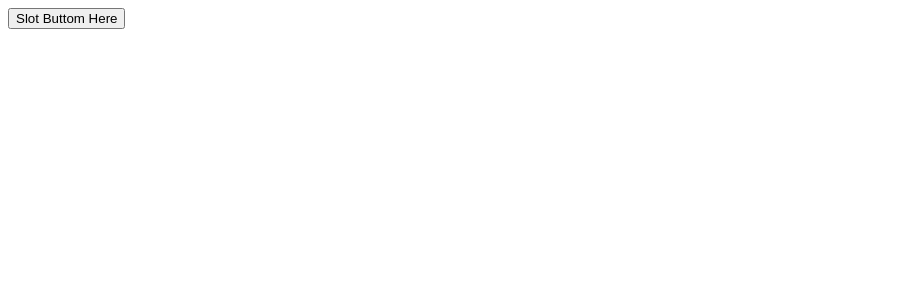
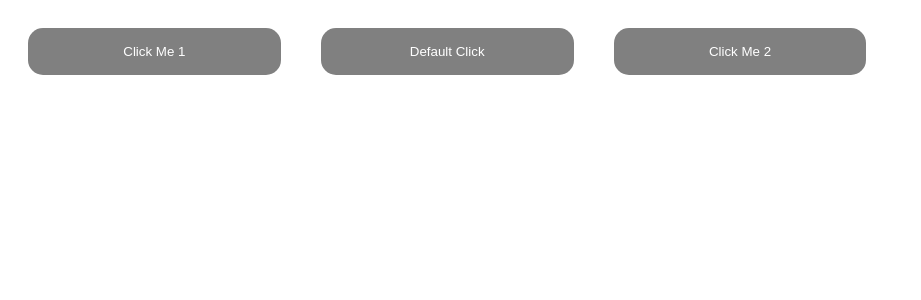
Before and after one commit to YasinDehfuli/VueJs-Tutorial, a Vue app: page / in a window 1280 px wide. Shown: the top 300 px of the page, without its empty margins (0-921 px from the left). Built offline with nearby package versions, Linux system fonts and the light colour scheme.

Commit message:
change VueSlot.vue to ButtonSlot.vue + use slot names

```diff
--- a/src/App.vue
+++ b/src/App.vue
@@ -12,8 +12,7 @@
 // import InputIrt from "./components/input-irt.vue";
 // import TodoListTask from "./components/todoListTask.vue";
 // import VueEmit from "./components/VueEmit.vue";
-import VueSlot from "./components/VueSlot.vue";
-// import { ref } from "vue";
+import ButtonSlot from "./components/ButtonSlot.vue";
 // import VueProps from "./components/VueProps.vue";
 // import VueWatchers from "./components/VueWatchers.vue";
 
@@ -60,7 +59,11 @@ import VueSlot from "./components/VueSlot.vue";
   <!--  <p>-->
   <!--    {{ childMsg }}-->
   <!--  </p>-->
-  <vue-slot> </vue-slot>
+  <ButtonSlot>
+    <template #btn1> </template>
+    <template #btn2> </template>
+    <template #default></template>
+  </ButtonSlot>
 </template>
 
 <style scoped></style>
--- /dev/null
+++ b/src/components/ButtonSlot.vue
@@ -0,0 +1,27 @@
+<script setup lang="ts"></script>
+
+<template>
+  <button>
+    <slot name="btn1"> Click Me 1 </slot>
+  </button>
+  <button>
+    <slot> Default Click </slot>
+  </button>
+  <button>
+    <slot name="btn2"> Click Me 2 </slot>
+  </button>
+</template>
+
+<style scoped>
+button {
+  color: white;
+  background: gray;
+  border: none;
+  border-radius: 15px;
+  padding: 16px;
+  width: 20%;
+  text-align: center;
+  margin: 20px;
+  cursor: pointer;
+}
+</style>
--- a/src/components/VueSlot.vue
+++ /dev/null
@@ -1,9 +0,0 @@
-<script setup lang="ts"></script>
-
-<template>
-  <slot>
-    <button>Slot Buttom Here</button>
-  </slot>
-</template>
-
-<style scoped></style>
```
